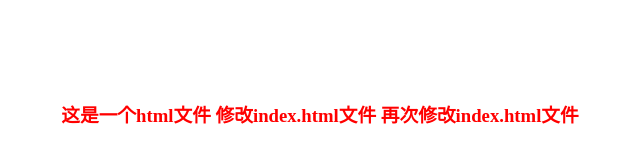
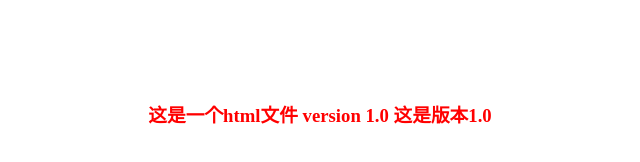
Before and after one commit to weihuan1989/gitTest.com, a plain HTML site: page index.html in a window 1280 px wide. Shown: the whole page, without its empty margins (320-960 px from the left). Drawn offline with Linux system fonts and the light colour scheme.

Commit message:
verson 1.0

```diff
--- a/index.html
+++ b/index.html
@@ -6,6 +6,6 @@
 		<link rel="stylesheet" type="text/css" href="style.css"/>
 	</head>
 	<body>
-		<h3>这是一个html文件  修改index.html文件  再次修改index.html文件</h3>
+		<h3>这是一个html文件  version 1.0  这是版本1.0</h3>
 	</body>
 </html>
```
